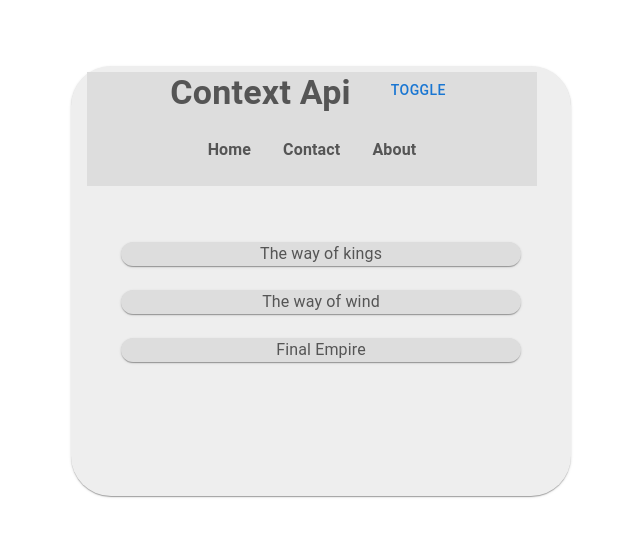
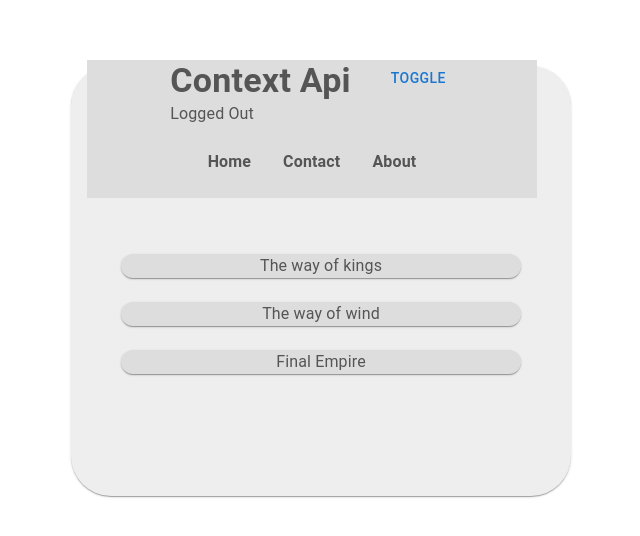
Before and after one commit to Prisca-Onyeagoro/readinglist, a React (Create React App) app: page / in a window 1280 px wide. Shown: the part 110-646 px from the top of the page, without its empty margins (319-959 px from the left). Built offline with nearby package versions, Linux system fonts and the light colour scheme.

Commit message:
context api

```diff
--- a/src/Components/AppBar/Appbar.jsx
+++ b/src/Components/AppBar/Appbar.jsx
@@ -3,14 +3,18 @@ import { Box, Paper, Typography } from '@mui/material';
 import Booklist from '../Home/Booklist/Booklist';
 import { Themecontext } from '../Context/ThemeContext';
 import Toggle from '../Home/ToggleTheme/Toggle';
+import { AuthContext } from '../Context/AuthContext';
 
 class Appbar extends Component {
   state = {};
   render() {
     return (
+      <AuthContext.Consumer>
+        {(authContext) => (
           <Themecontext.Consumer>
-        {(context) => {
-          const { LightTheme, Dark, Light } = context;
+            {(themecontext) => {
+              const { isAuthenticated, toggleAuth } = authContext;
+              const { LightTheme, Dark, Light } = themecontext;
               const theme = LightTheme ? Light : Dark;
               return (
                 <>
@@ -47,16 +51,27 @@ class Appbar extends Component {
                         }}
                       >
                         <Box
-                      sx={{ display: 'flex', justifyContent: 'center', gap: 4 }}
+                          sx={{
+                            display: 'flex',
+                            justifyContent: 'center',
+                            gap: 4,
+                          }}
                         >
                           <Typography
                             variant="h4"
                             sx={{ fontWeight: 'bold', color: theme.syntax }}
                           >
                             Context Api
+                            <Typography
+                              onClick={toggleAuth}
+                              sx={{ cursor: 'pointer' }}
+                            >
+                              {isAuthenticated ? 'Logged in' : 'Logged Out'}
+                            </Typography>
                           </Typography>
                           <Toggle />
                         </Box>
+
                         <Box
                           sx={{
                             display: 'flex',
@@ -98,6 +113,8 @@ class Appbar extends Component {
               );
             }}
           </Themecontext.Consumer>
+        )}
+      </AuthContext.Consumer>
     );
   }
 }
--- a/src/Components/Context/AuthContext.jsx
+++ b/src/Components/Context/AuthContext.jsx
@@ -1,6 +1,6 @@
 import React, { Component, createContext } from 'react';
 
-const AuthContext = createContext();
+export const AuthContext = createContext();
 
 class AuthContextProvider extends Component {
   state = {
```
Lines whose indentation alone changed are shown as unchanged.
